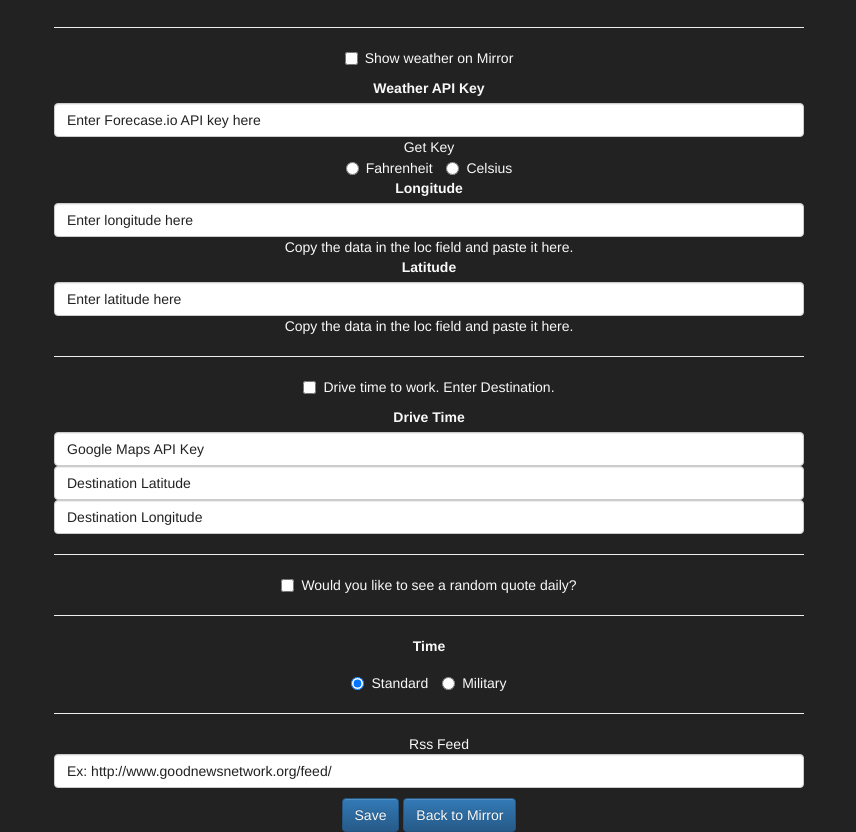
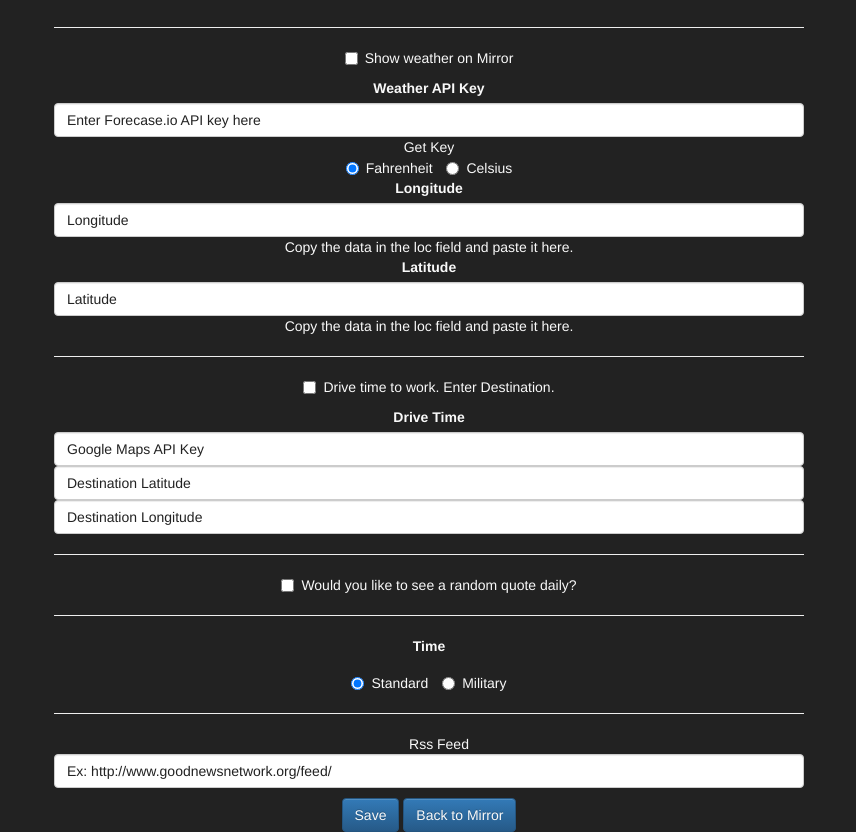
Before and after one commit to goteamtim/MagicMirror, a website: page setup.html in a window 1280 px wide. Shown: the part 109-941 px from the top of the page, without its empty margins (211-1067 px from the left). Drawn offline with nearby package versions, Linux system fonts and the light colour scheme; no server answers.

Commit message:
Fix default checked status for temperature selection Updated placeholder text

```diff
--- a/setup.html
+++ b/setup.html
@@ -35,20 +35,20 @@
                         <!-- F or C here -->
                         <br>
                         <label class="radio-inline">
-                            <input type="radio" name="tempFormatOptions" id="tempFormat" value="fahrenheit" checked class="userDataField"> Fahrenheit
+                            <input type="radio" name="tempFormatOptions" id="tempFormat" data-value="fahrenheit" class="userDataField" checked> Fahrenheit
                         </label>
                         <label class="radio-inline">
-                            <input type="radio" name="tempFormatOptions" id="tempFormat" value="celsius" class="userDataField"> Celsius
+                            <input type="radio" name="tempFormatOptions" id="tempFormat" data-value="celsius" class="userDataField"> Celsius
                         </label>
                         <br>
                         <label for="longitude">Longitude</label>
 
-                        <input type="text" name="longitude" class="form-control userDataField" id="longitude" placeholder="Enter longitude here">
+                        <input type="text" name="longitude" class="form-control userDataField" id="longitude" placeholder="Longitude">
                         <a href="https://ipinfo.io/json" target="_blank">Copy the data in the loc field and paste it here.</a>
                         <br>
                         <label for="latitude">Latitude</label>
 
-                        <input type="text" name="latitude" class="form-control userDataField" id="latitude" placeholder="Enter latitude here">
+                        <input type="text" name="latitude" class="form-control userDataField" id="latitude" placeholder="Latitude">
                         <a href="https://ipinfo.io/json" target="_blank">Copy the data in the loc field and paste it here.</a>
                     </fieldset>
                     <hr>
```
